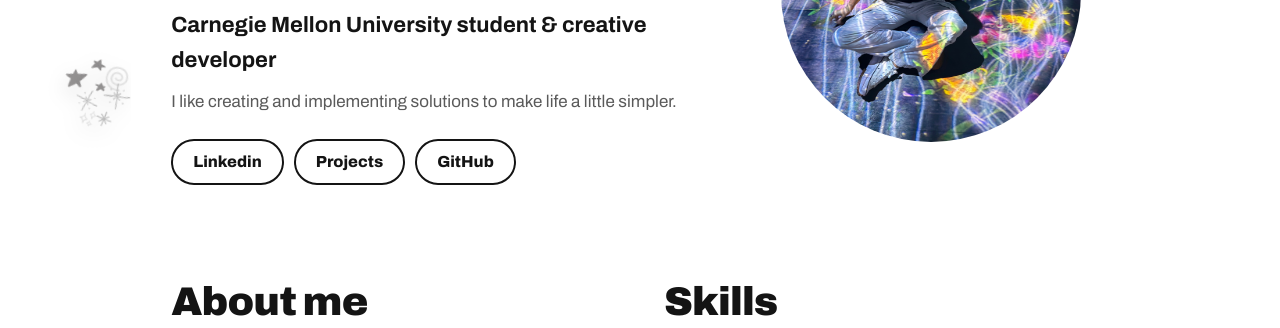
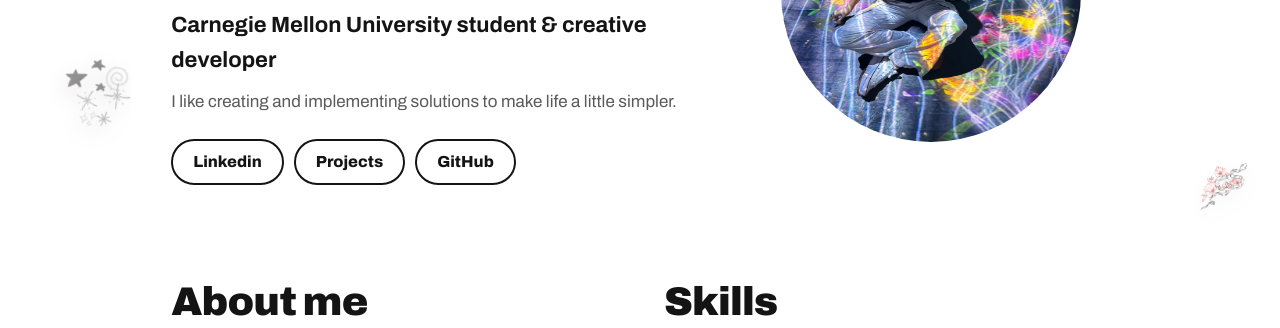
Before and after one commit to hpenikalapati/hansi-penikalapati, a plain HTML site: page index.html in a window 1280 px wide. Shown: the part 344-672 px from the top of the page. Drawn offline with Linux system fonts and the light colour scheme.

Commit message:
Fix image filename for snake tattoo sticker

```diff
--- a/index.html
+++ b/index.html
@@ -207,7 +207,7 @@ const STICKERS=[
   {img:'thinking smiski.png',side:'left', top:3, edge:1, size:140,tilt:-8, ratio:1,phone:true},
   {img:'lego flowers.png',side:'right',top:4, edge:2, size:120,tilt:9,  ratio:1,phone:true},
   {img:'sparkle cluster.png',side:'left', top:10,edge:4, size:95, tilt:14, ratio:1,phone:false},
-  {img:'snake tat',side:'right',top:12,edge:-1,size:150,tilt:-6, ratio:1,phone:false},
+  {img:'snake tat.png',side:'right',top:12,edge:-1,size:150,tilt:-6, ratio:1,phone:false},
   {img:'sparkle cluster.png',side:'left', top:17,edge:-1,size:130,tilt:5,  ratio:1,phone:false},
   {img:'cinamon roll.png',side:'right',top:20,edge:4, size:100,tilt:-12,ratio:1,phone:false},
   {img:'sparkle cluster.png',side:'left', top:25,edge:3, size:115,tilt:-10,ratio:1,phone:false},
```
